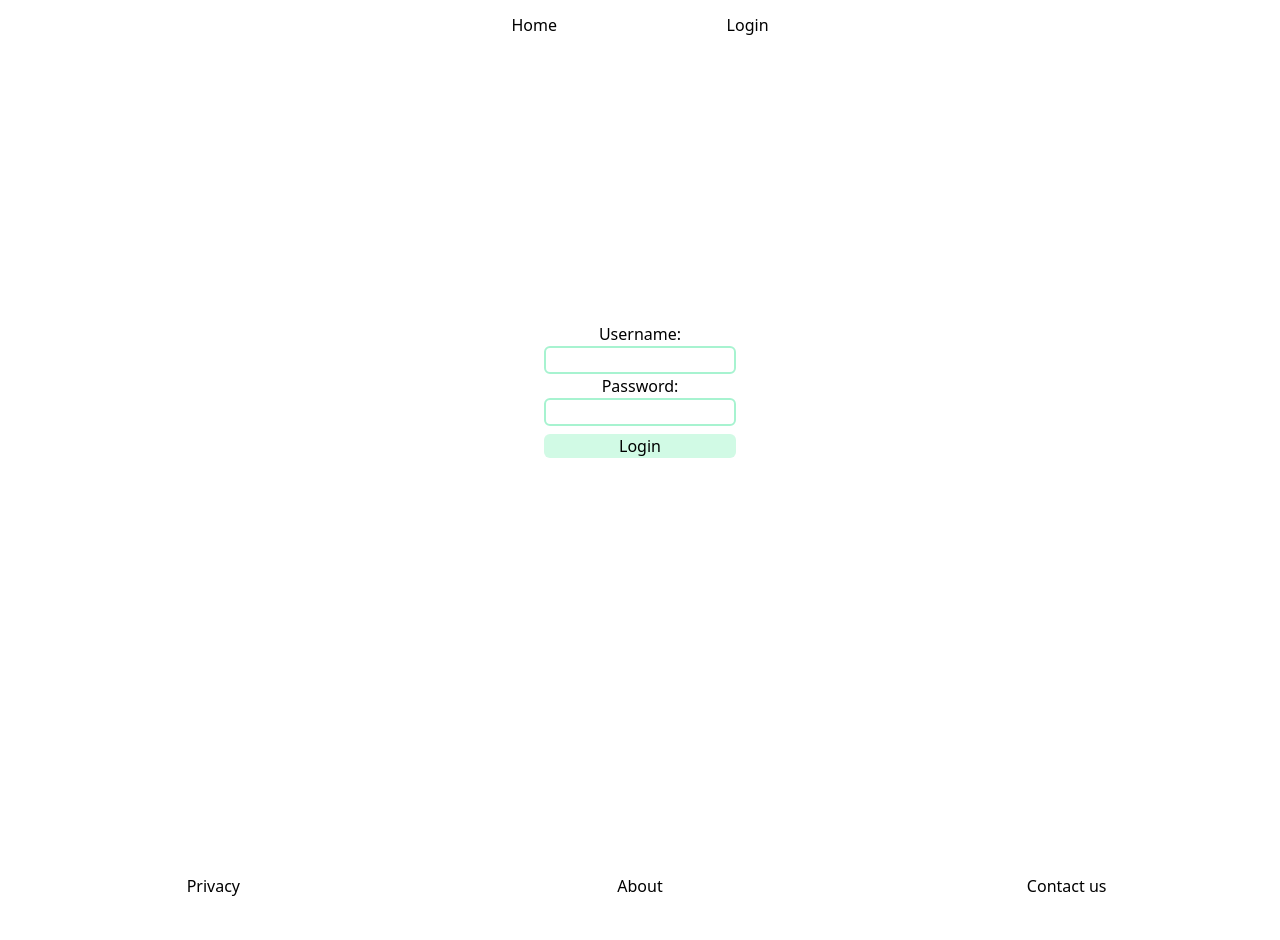
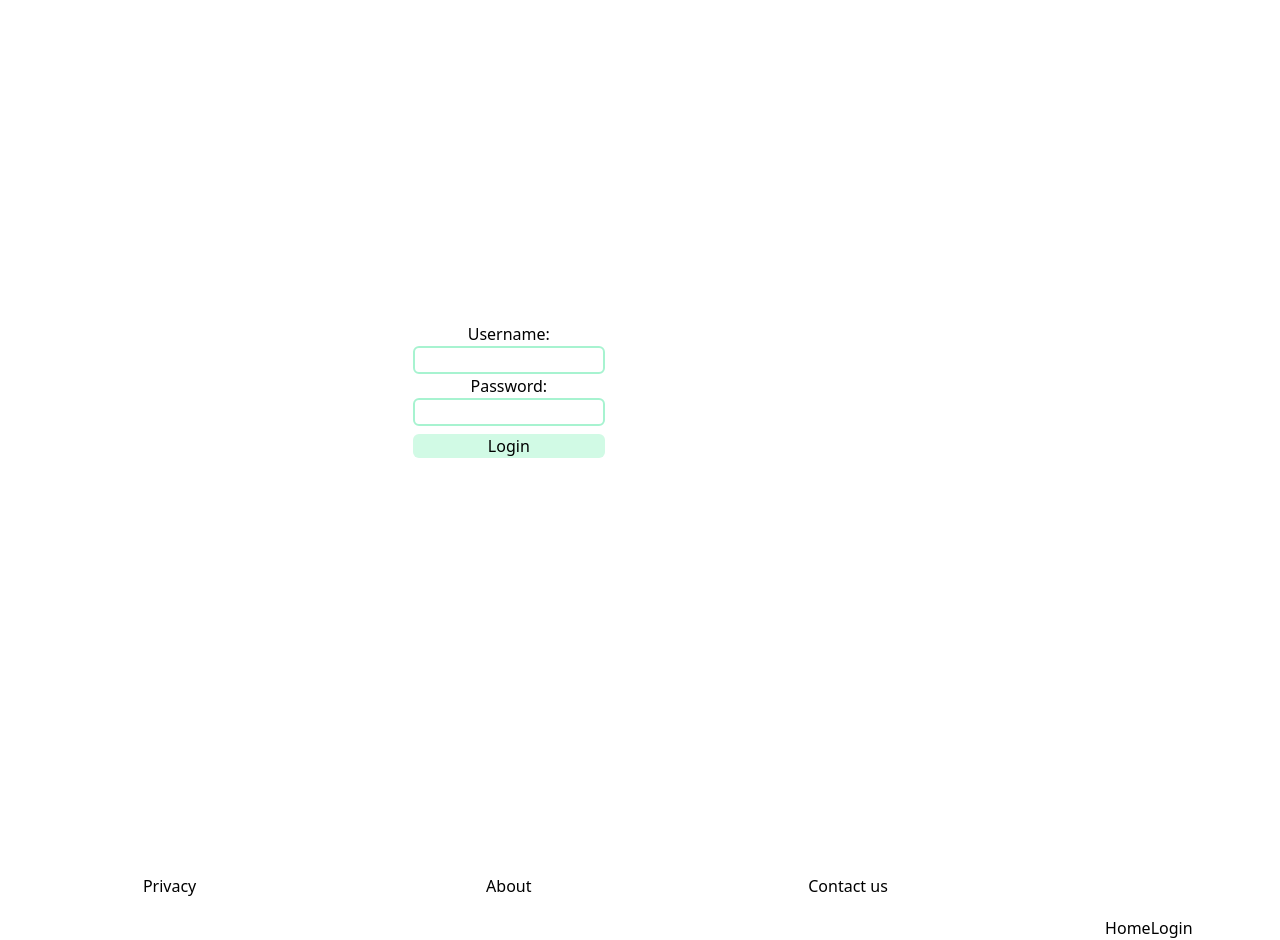
Before and after one commit to CameronStAmant/blog-api-admin-view, a React (Create React App) app: page / in a window 1280 px wide. Before the commit the page ends 916 px from the top, so only its background shows below. Built offline with nearby package versions, Linux system fonts and the light colour scheme.

Commit message:
Update Layout to use TailwindCSS

```diff
--- a/src/components/Layout.css
+++ /dev/null
@@ -1,17 +0,0 @@
-* {
-  margin: 0;
-  padding: 0;
-  list-style: none;
-}
-
-.App {
-  display: grid;
-  grid-template-columns: repeat(3, 1fr);
-  grid-template-rows: 50px 1fr 50px;
-  height: 100vh;
-  grid-auto-flow: column;
-  grid-template-areas:
-    'header header header'
-    'main main main'
-    'footer footer footer';
-}
--- a/src/components/Layout.js
+++ b/src/components/Layout.js
@@ -1,10 +1,9 @@
 import Header from './Header';
 import Footer from './Footer';
-import './Layout.css';
 
 const Layout = (props) => {
   return (
-    <div className="App">
+    <div className="display: grid grid-cols-3 grid-rows-layout min-h-screen grid-flow-col p-0 m-0 list-none">
       <Header authState={props.authState} />
       {props.children}
       <Footer />
```
